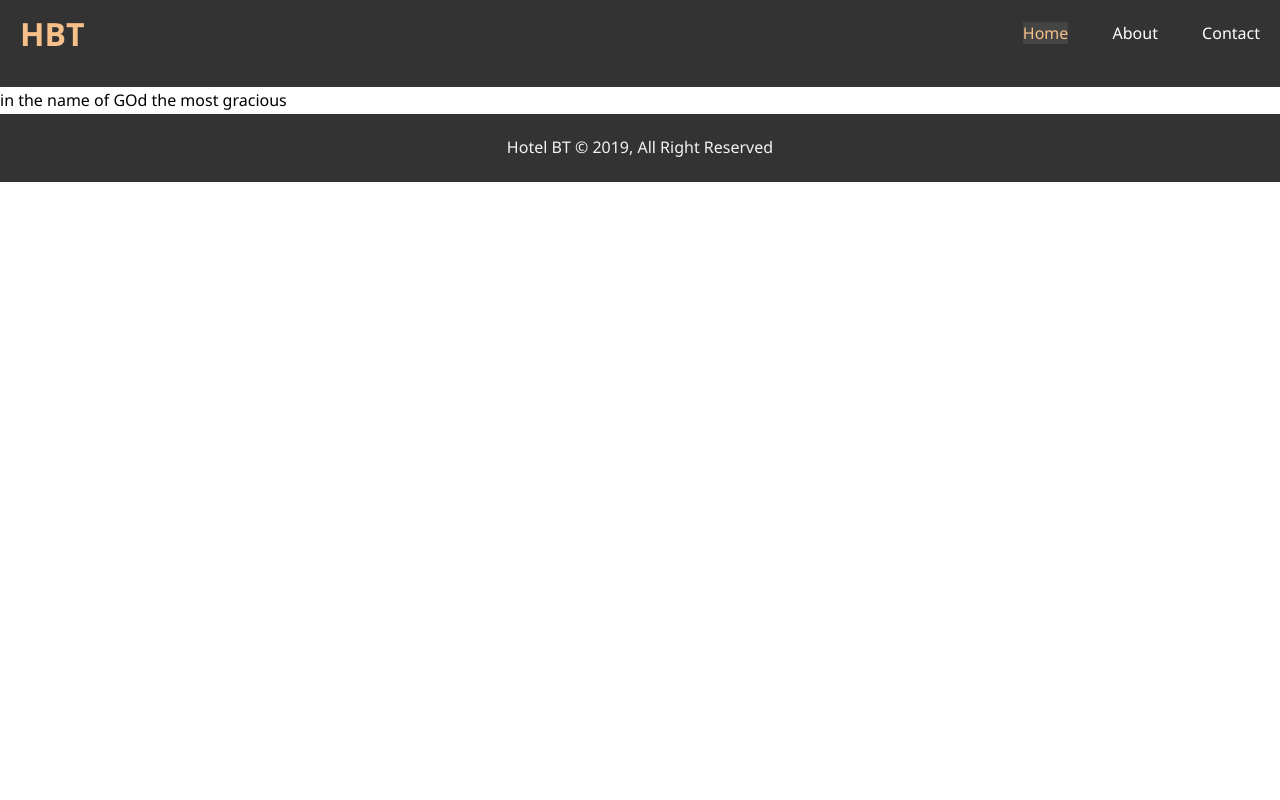
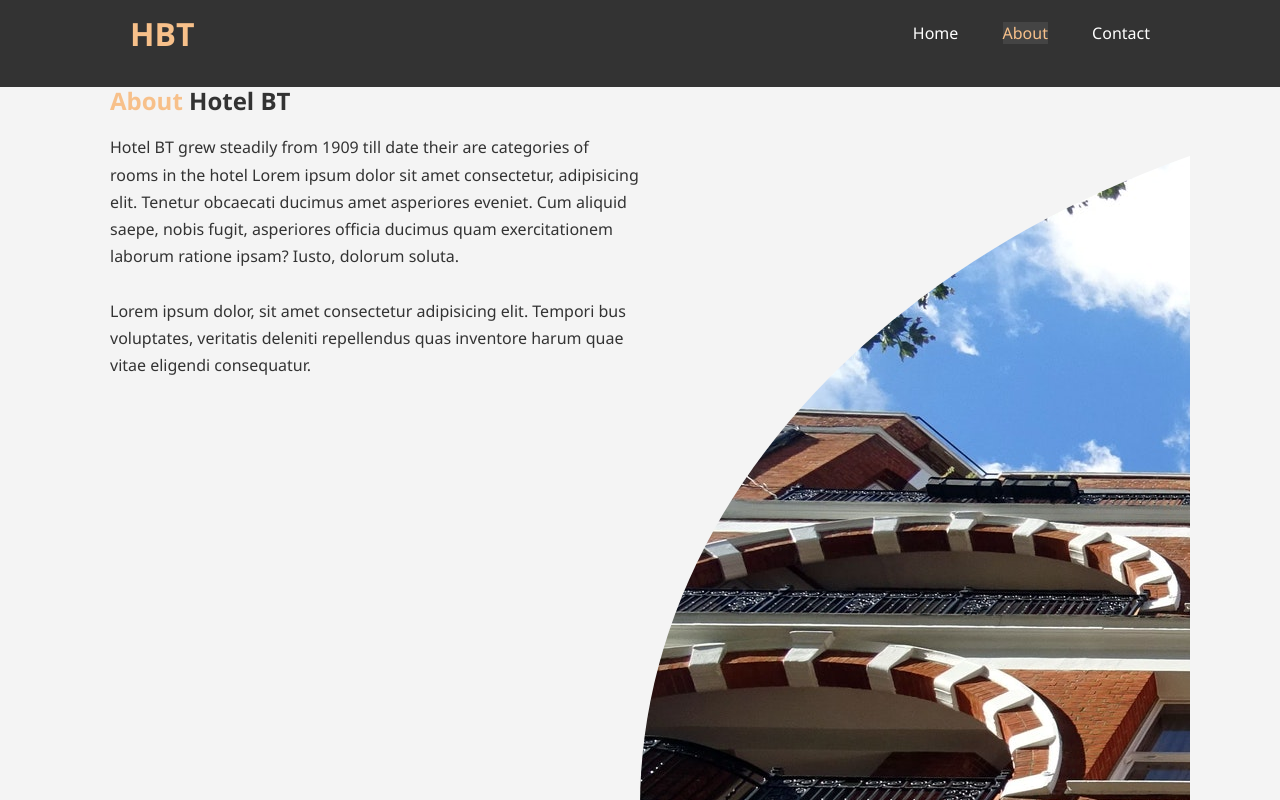
Before and after one commit to NapoleonJay/hotel-website, a plain HTML site: page about.html in a window 1280 px wide. Shown: the top 800 px of the page. Drawn offline with Linux system fonts and the light colour scheme.

Commit message:
setting up the about page content

```diff
--- a/about.html
+++ b/about.html
@@ -1,30 +1,57 @@
 <!DOCTYPE html>
 <html lang="en">
 <head>
-    <meta charset="UTF-8">
+     <meta charset="UTF-8">
     <meta name="viewport" content="width=device-width, initial-scale=1.0">
     <meta http-equiv="X-UA-Compatible" content="ie=edge">
     <meta name="description" content="Welcome to the one of the best
     Hotel in Boston, Massachussets, England">
     <meta name="keywords" content="Best, Hotel, Boston, Five-Star Massachussets
     New-England Top Hotel">
-    <title>Hotel BT | Boston Hotel</title>
+    <title>Hotel BT | About Hotel</title>
     <link rel="stylesheet" href="css/style.css" type="text/css">
     <link rel="stylesheet" href="css/fontawesome.all.css">
 </head>
 <body>
-    <header id="home">
-      <div class="container">
+    <header id="about">
        <div id=navbar>
-            <h1 class="logo"><a href="#"><span class="text-primary">HBT</span></a></h1>
+        <div class="container">
+            <h1 class="logo"="index.html"><span class="text-primary">HBT</span></a></h1>
             <ul>
-                 <li><a class="current" href="index.html">Home</a></li>
-                 <li><a href="#about.html">About</a></li>
-                 <li><a href="#contact.html">Contact</a></li>
+                 <li><a href="index.html">Home</a></li>
+                 <li><a class="current" href="about.html">About</a></li>
+                 <li><a href="contact.html">Contact</a></li>
             </ul>
        </div>
       <div>
-<p>in the name of GOd the most gracious</p>
+<!-- info-about -->
+<section id="info-about" class="bg-light">
+    <div class="container">
+
+        <div class="info-left">
+            <h1><span class="text-primary">About</span> Hotel BT</h1>
+            <p>Hotel BT grew steadily from 1909 till date
+                their are categories of rooms in the hotel
+                Lorem ipsum dolor sit amet consectetur, adipisicing
+                elit. Tenetur obcaecati ducimus amet asperiores eveniet.
+                Cum aliquid saepe, nobis fugit, asperiores officia ducimus
+                quam exercitationem laborum ratione ipsam? Iusto, dolorum soluta.
+            </p> <br>
+            <p>Lorem ipsum dolor, sit amet consectetur adipisicing elit. Tempori
+                bus voluptates, veritatis deleniti repellendus quas inventore
+                harum quae vitae eligendi consequatur.
+            </p>
+        </div>
+
+        <div class="info-right">
+            <img src="./img/photo-2.jpg" alt="Front View of Hotel BT  ">
+        </div>
+
+    </div>
+</section>
+
+
+
 <div class="clr"></div>
 
 <footer id="main-footer">
--- a/css/style.css
+++ b/css/style.css
@@ -20,6 +20,9 @@ a {
 /* utility classes */
 .container {
 	margin: auto;
+	max-width: 1100px;
+	overflow: auto;
+	padding: 0 20px;
 }
 
 .lead {
@@ -50,7 +53,7 @@ a {
 }
 
 .bg-light {
-	background: #fff;
+	background: #f4f4f4;
 	color: #333;
 }
 
@@ -84,6 +87,7 @@ a {
 
 /* navbar */
 #navbar {
+	position: sticky;
 	background: #333;
 	color: #f4f4f4;
 	overflow: auto;
@@ -135,13 +139,14 @@ a {
 /* hotel info */
 #info-content {
 height: 400px;
+width: 100%;
 }
 
 #info-content .info-img {
 	background: url(../img/photo-1.jpg)no-repeat center center/cover;
 	float: left;
 	width: 50%;
-	min-height: 100%;
+	height: 400px;
 }
 
 #info-content .info-text {
@@ -164,8 +169,37 @@ padding: 0 20px;
 }
 
 /* Features */
-.boxes {
+.box {
 	float: left;
-	padding: 20px;
 	width: 33.3%;
+	padding: 50px;
+	text-align: center;
+	height: 100%;
+	overflow: hidden;
 }
+
+/* About-Info: This section talks all about our hotel*/
+#info-about {
+	width: 100%;
+	min-height: 400px;
+	overflow: auto;
+}
+
+#info-about .info-right {
+	float: right;
+	width: 50%;
+	min-height: 100%;
+}
+
+#info-about .info-right img {
+	display: block;
+	min-height: 70%;
+	margin: auto;
+	border-radius: 50%;
+}
+
+#info-about .info-left {
+float: left;
+width: 50%;
+min-height: 100%;
+}
```
Also changed, not shown: index.html (+16 -24 lines).
